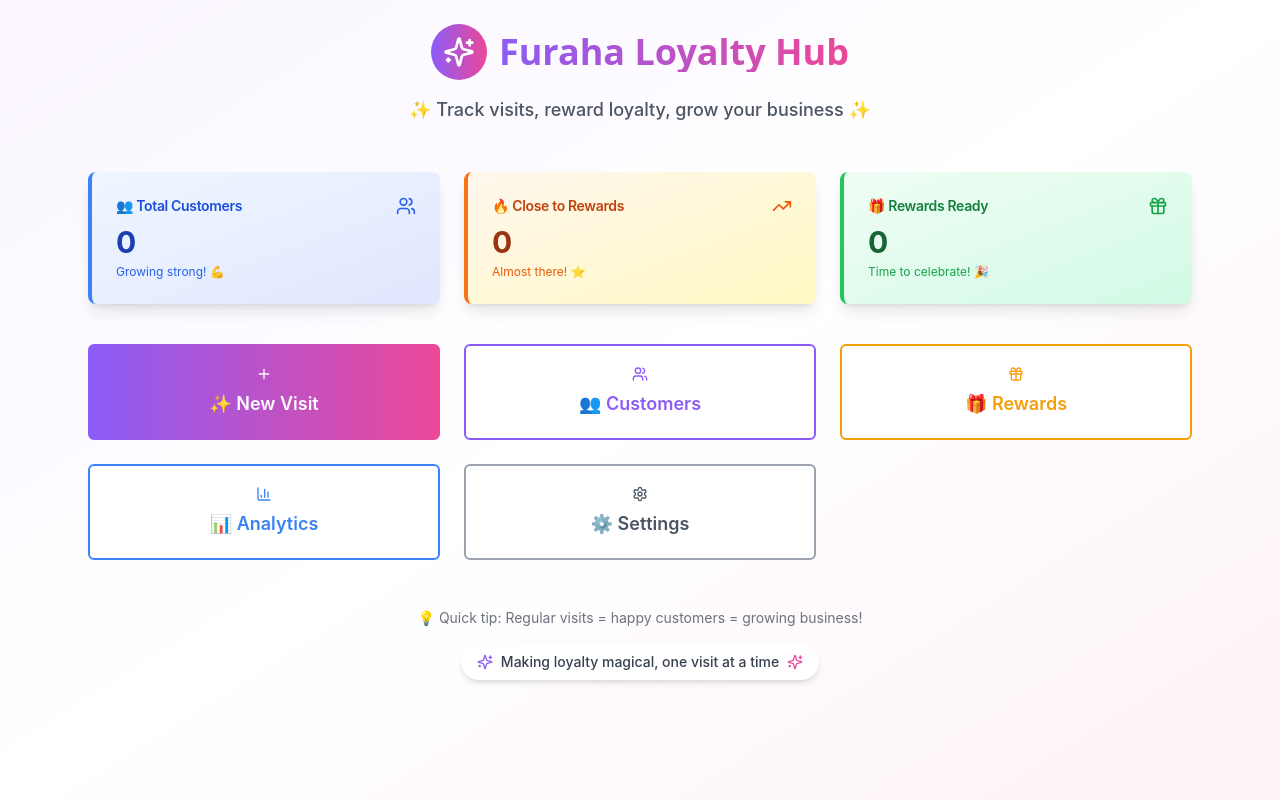
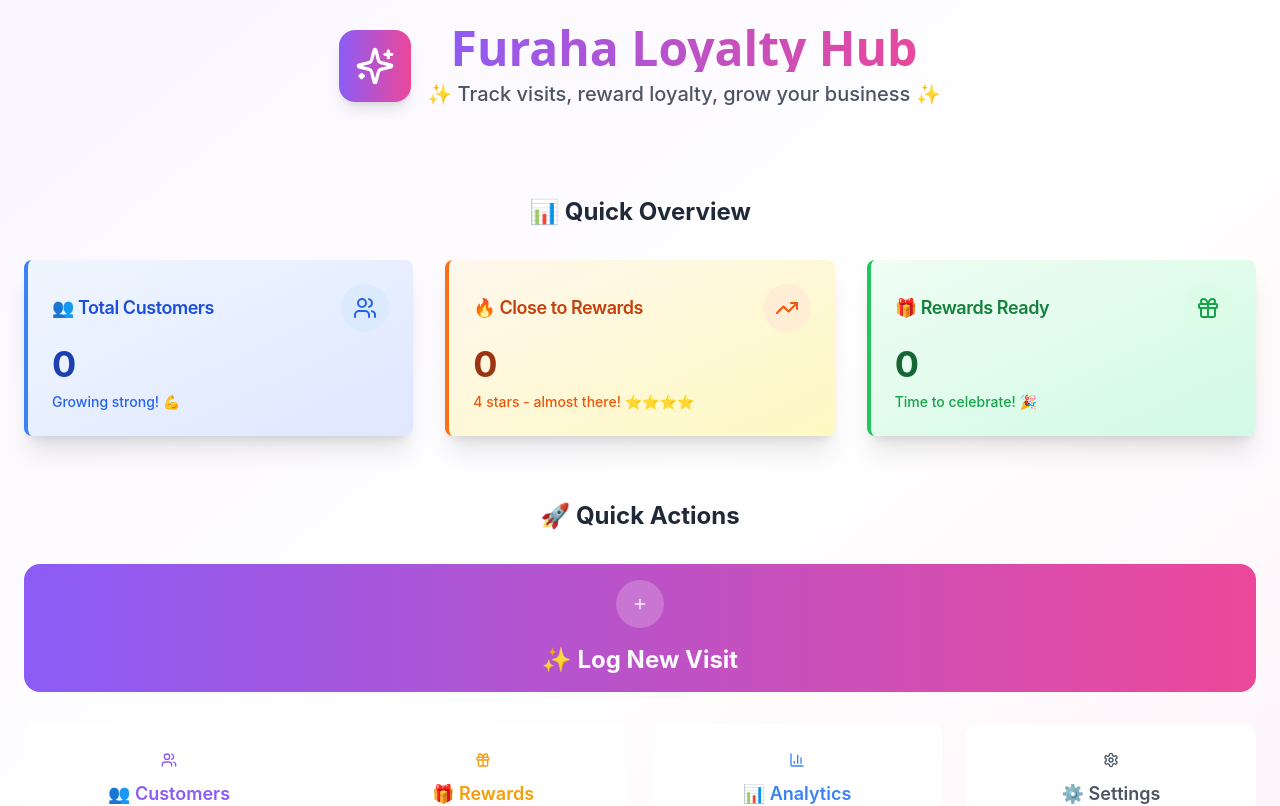
Before and after one commit to FaithMonyangi/loyalty-rewards-app, a React (Vite) app: page / in a window 1280 px wide. Shown: the top 806 px of the page. Built offline with nearby package versions, Linux system fonts and the light colour scheme.

Commit message:
Refactor: Improve UI and Homepage Layout
- Replaced the "Log Visit" button with a purple button consistent with the homepage.
- Updated the "Close to Rewards" widget to display customers with 4 stars.
- Enhanced the homepage layout for a more appealing visual experience.

```diff
--- a/src/components/Dashboard.tsx
+++ b/src/components/Dashboard.tsx
@@ -19,7 +19,7 @@ export const Dashboard = ({ onNavigate }: DashboardProps) => {
   useEffect(() => {
     const customers = Database.getCustomers();
     const totalCustomers = customers.length;
-    const nearRewards = customers.filter(c => c.visits >= 4 && c.visits < 5).length;
+    const nearRewards = customers.filter(c => c.visits === 4).length;
     const rewardsReady = customers.filter(c => c.visits >= 5 && !c.rewardGiven).length;
 
     setStats({ totalCustomers, nearRewards, rewardsReady });
@@ -27,76 +27,96 @@ export const Dashboard = ({ onNavigate }: DashboardProps) => {
 
   return (
     <div className="min-h-screen bg-gradient-to-br from-purple-50 via-white to-pink-50">
-      <div className="p-6 max-w-6xl mx-auto">
-        {/* Header */}
-        <div className="text-center mb-12 animate-fade-in">
-          <div className="inline-flex items-center gap-3 mb-4">
-            <div className="p-3 bg-gradient-to-r from-brand-primary to-brand-accent rounded-full">
-              <Sparkles className="h-8 w-8 text-white" />
+      <div className="p-6 max-w-7xl mx-auto">
+        {/* Header Section */}
+        <div className="text-center mb-16 animate-fade-in">
+          <div className="inline-flex items-center gap-4 mb-6">
+            <div className="p-4 bg-gradient-to-r from-brand-primary to-brand-accent rounded-2xl shadow-lg">
+              <Sparkles className="h-10 w-10 text-white" />
             </div>
-            <h1 className="text-4xl font-bold font-heading text-gradient">
+            <div>
+              <h1 className="text-5xl font-bold font-heading text-gradient mb-2">
                 Furaha Loyalty Hub
               </h1>
+              <p className="text-xl text-gray-600 font-medium">✨ Track visits, reward loyalty, grow your business ✨</p>
             </div>
-          <p className="text-lg text-gray-600 font-medium">✨ Track visits, reward loyalty, grow your business ✨</p>
+          </div>
         </div>
 
-        {/* Stats Cards */}
-        <div className="grid grid-cols-1 md:grid-cols-3 gap-6 mb-10">
-          <Card className="hover-lift border-0 shadow-lg bg-gradient-to-br from-blue-50 to-indigo-100 border-l-4 border-l-blue-500">
-            <CardHeader className="flex flex-row items-center justify-between space-y-0 pb-2">
-              <CardTitle className="text-sm font-semibold text-blue-700">👥 Total Customers</CardTitle>
-              <Users className="h-5 w-5 text-blue-600" />
+        {/* Stats Cards Section */}
+        <div className="mb-16">
+          <h2 className="text-2xl font-bold text-gray-800 mb-8 text-center">📊 Quick Overview</h2>
+          <div className="grid grid-cols-1 md:grid-cols-3 gap-8">
+            <Card className="hover-lift border-0 shadow-xl bg-gradient-to-br from-blue-50 to-indigo-100 border-l-4 border-l-blue-500 transform transition-all duration-300 hover:scale-105">
+              <CardHeader className="flex flex-row items-center justify-between space-y-0 pb-3">
+                <CardTitle className="text-lg font-semibold text-blue-700">👥 Total Customers</CardTitle>
+                <div className="p-3 bg-blue-100 rounded-full">
+                  <Users className="h-6 w-6 text-blue-600" />
+                </div>
               </CardHeader>
               <CardContent>
-              <div className="text-3xl font-bold text-blue-800">{stats.totalCustomers}</div>
-              <p className="text-xs text-blue-600 mt-1">Growing strong! 💪</p>
+                <div className="text-4xl font-bold text-blue-800 mb-2">{stats.totalCustomers}</div>
+                <p className="text-sm text-blue-600 font-medium">Growing strong! 💪</p>
               </CardContent>
             </Card>
 
-          <Card className="hover-lift border-0 shadow-lg bg-gradient-to-br from-orange-50 to-yellow-100 border-l-4 border-l-orange-500">
-            <CardHeader className="flex flex-row items-center justify-between space-y-0 pb-2">
-              <CardTitle className="text-sm font-semibold text-orange-700">🔥 Close to Rewards</CardTitle>
-              <TrendingUp className="h-5 w-5 text-orange-600" />
+            <Card className="hover-lift border-0 shadow-xl bg-gradient-to-br from-orange-50 to-yellow-100 border-l-4 border-l-orange-500 transform transition-all duration-300 hover:scale-105">
+              <CardHeader className="flex flex-row items-center justify-between space-y-0 pb-3">
+                <CardTitle className="text-lg font-semibold text-orange-700">🔥 Close to Rewards</CardTitle>
+                <div className="p-3 bg-orange-100 rounded-full">
+                  <TrendingUp className="h-6 w-6 text-orange-600" />
+                </div>
               </CardHeader>
               <CardContent>
-              <div className="text-3xl font-bold text-orange-800">{stats.nearRewards}</div>
-              <p className="text-xs text-orange-600 mt-1">Almost there! ⭐</p>
+                <div className="text-4xl font-bold text-orange-800 mb-2">{stats.nearRewards}</div>
+                <p className="text-sm text-orange-600 font-medium">4 stars - almost there! ⭐⭐⭐⭐</p>
               </CardContent>
             </Card>
 
-          <Card className="hover-lift border-0 shadow-lg bg-gradient-to-br from-green-50 to-emerald-100 border-l-4 border-l-green-500">
-            <CardHeader className="flex flex-row items-center justify-between space-y-0 pb-2">
-              <CardTitle className="text-sm font-semibold text-green-700">🎁 Rewards Ready</CardTitle>
-              <Gift className="h-5 w-5 text-green-600" />
+            <Card className="hover-lift border-0 shadow-xl bg-gradient-to-br from-green-50 to-emerald-100 border-l-4 border-l-green-500 transform transition-all duration-300 hover:scale-105">
+              <CardHeader className="flex flex-row items-center justify-between space-y-0 pb-3">
+                <CardTitle className="text-lg font-semibold text-green-700">🎁 Rewards Ready</CardTitle>
+                <div className="p-3 bg-green-100 rounded-full">
+                  <Gift className="h-6 w-6 text-green-600" />
+                </div>
               </CardHeader>
               <CardContent>
-              <div className="text-3xl font-bold text-green-800">{stats.rewardsReady}</div>
-              <p className="text-xs text-green-600 mt-1">Time to celebrate! 🎉</p>
+                <div className="text-4xl font-bold text-green-800 mb-2">{stats.rewardsReady}</div>
+                <p className="text-sm text-green-600 font-medium">Time to celebrate! 🎉</p>
               </CardContent>
             </Card>
           </div>
+        </div>
 
-        {/* Main Action Buttons */}
-        <div className="grid grid-cols-1 md:grid-cols-2 lg:grid-cols-3 gap-6">
+        {/* Main Actions Section */}
+        <div className="mb-16">
+          <h2 className="text-2xl font-bold text-gray-800 mb-8 text-center">🚀 Quick Actions</h2>
+
+          {/* Primary Action - New Visit */}
+          <div className="mb-8">
             <Button
               size="lg"
-            className="h-24 text-lg font-semibold gradient-primary hover:shadow-xl transition-all duration-300 hover:scale-105 border-0"
+              className="w-full h-32 text-2xl font-bold gradient-primary hover:shadow-2xl transition-all duration-300 hover:scale-105 border-0 rounded-2xl"
               onClick={() => onNavigate('newVisit')}
             >
-            <div className="flex flex-col items-center gap-2">
-              <Plus className="h-8 w-8" />
-              <span>✨ New Visit</span>
+              <div className="flex flex-col items-center gap-4">
+                <div className="p-4 bg-white/20 rounded-full">
+                  <Plus className="h-12 w-12" />
+                </div>
+                <span>✨ Log New Visit</span>
               </div>
             </Button>
+          </div>
 
+          {/* Secondary Actions Grid */}
+          <div className="grid grid-cols-1 md:grid-cols-2 lg:grid-cols-4 gap-6">
             <Button
               size="lg"
               variant="outline"
-            className="h-24 text-lg font-semibold border-2 border-brand-primary text-brand-primary hover:bg-brand-primary hover:text-white transition-all duration-300 hover:scale-105 hover-lift"
+              className="h-28 text-lg font-semibold border-3 border-brand-primary text-brand-primary hover:bg-brand-primary hover:text-white transition-all duration-300 hover:scale-105 hover-lift rounded-xl"
               onClick={() => onNavigate('customerList')}
             >
-            <div className="flex flex-col items-center gap-2">
+              <div className="flex flex-col items-center gap-3">
                 <Users className="h-8 w-8" />
                 <span>👥 Customers</span>
               </div>
@@ -105,10 +125,10 @@ export const Dashboard = ({ onNavigate }: DashboardProps) => {
             <Button
               size="lg"
               variant="outline"
-            className="h-24 text-lg font-semibold border-2 border-brand-secondary text-brand-secondary hover:bg-brand-secondary hover:text-white transition-all duration-300 hover:scale-105 hover-lift"
+              className="h-28 text-lg font-semibold border-3 border-brand-secondary text-brand-secondary hover:bg-brand-secondary hover:text-white transition-all duration-300 hover:scale-105 hover-lift rounded-xl"
               onClick={() => onNavigate('rewardsTracker')}
             >
-            <div className="flex flex-col items-center gap-2">
+              <div className="flex flex-col items-center gap-3">
                 <Gift className="h-8 w-8" />
                 <span>🎁 Rewards</span>
               </div>
@@ -117,10 +137,10 @@ export const Dashboard = ({ onNavigate }: DashboardProps) => {
             <Button
               size="lg"
               variant="outline"
-            className="h-24 text-lg font-semibold border-2 border-brand-info text-brand-info hover:bg-brand-info hover:text-white transition-all duration-300 hover:scale-105 hover-lift"
+              className="h-28 text-lg font-semibold border-3 border-brand-info text-brand-info hover:bg-brand-info hover:text-white transition-all duration-300 hover:scale-105 hover-lift rounded-xl"
               onClick={() => onNavigate('analytics')}
             >
-            <div className="flex flex-col items-center gap-2">
+              <div className="flex flex-col items-center gap-3">
                 <BarChart3 className="h-8 w-8" />
                 <span>📊 Analytics</span>
               </div>
@@ -129,24 +149,25 @@ export const Dashboard = ({ onNavigate }: DashboardProps) => {
             <Button
               size="lg"
               variant="outline"
-            className="h-24 text-lg font-semibold border-2 border-gray-400 text-gray-600 hover:bg-gray-600 hover:text-white transition-all duration-300 hover:scale-105 hover-lift"
+              className="h-28 text-lg font-semibold border-3 border-gray-400 text-gray-600 hover:bg-gray-600 hover:text-white transition-all duration-300 hover:scale-105 hover-lift rounded-xl"
               onClick={() => onNavigate('settings')}
             >
-            <div className="flex flex-col items-center gap-2">
+              <div className="flex flex-col items-center gap-3">
                 <Settings className="h-8 w-8" />
                 <span>⚙️ Settings</span>
               </div>
             </Button>
           </div>
+        </div>
 
-        {/* Quick Actions Footer */}
-        <div className="mt-12 text-center">
-          <p className="text-sm text-gray-500 mb-4">💡 Quick tip: Regular visits = happy customers = growing business!</p>
-          <div className="inline-flex items-center gap-2 px-4 py-2 bg-white rounded-full shadow-md">
-            <Sparkles className="h-4 w-4 text-brand-primary" />
-            <span className="text-sm font-medium text-gray-700">Making loyalty magical, one visit at a time</span>
-            <Sparkles className="h-4 w-4 text-brand-accent" />
+        {/* Footer Section */}
+        <div className="text-center">
+          <div className="inline-flex items-center gap-3 px-8 py-4 bg-white/80 backdrop-blur-sm rounded-2xl shadow-lg border border-purple-100">
+            <Sparkles className="h-5 w-5 text-brand-primary animate-pulse" />
+            <span className="text-lg font-medium text-gray-700">Making loyalty magical, one visit at a time</span>
+            <Sparkles className="h-5 w-5 text-brand-accent animate-pulse" />
           </div>
+          <p className="text-sm text-gray-500 mt-6">💡 Quick tip: Regular visits = happy customers = growing business!</p>
         </div>
       </div>
     </div>
--- a/src/components/NewVisitEnhanced.tsx
+++ b/src/components/NewVisitEnhanced.tsx
@@ -1,4 +1,3 @@
-
 import { useState, useEffect } from 'react';
 import { ArrowLeft, Phone, User, Search, Sparkles, MessageCircle } from 'lucide-react';
 import { Button } from '@/components/ui/button';
@@ -375,7 +374,7 @@ export const NewVisitEnhanced = ({ onNavigate }: NewVisitEnhancedProps) => {
                 <Button
                   onClick={handleCreateCustomer}
                   disabled={!customerName}
-                  className="w-full h-12 gradient-gold text-white font-bold text-lg rounded-xl hover:shadow-lg transition-all duration-300 hover:scale-105 disabled:opacity-50"
+                  className="w-full h-12 gradient-primary text-white font-bold text-lg rounded-xl hover:shadow-lg transition-all duration-300 hover:scale-105 disabled:opacity-50"
                 >
                   <Sparkles className="h-5 w-5 mr-2" />
                   🚀 Start Loyalty Tracking
```
Lines whose indentation alone changed are shown as unchanged.
